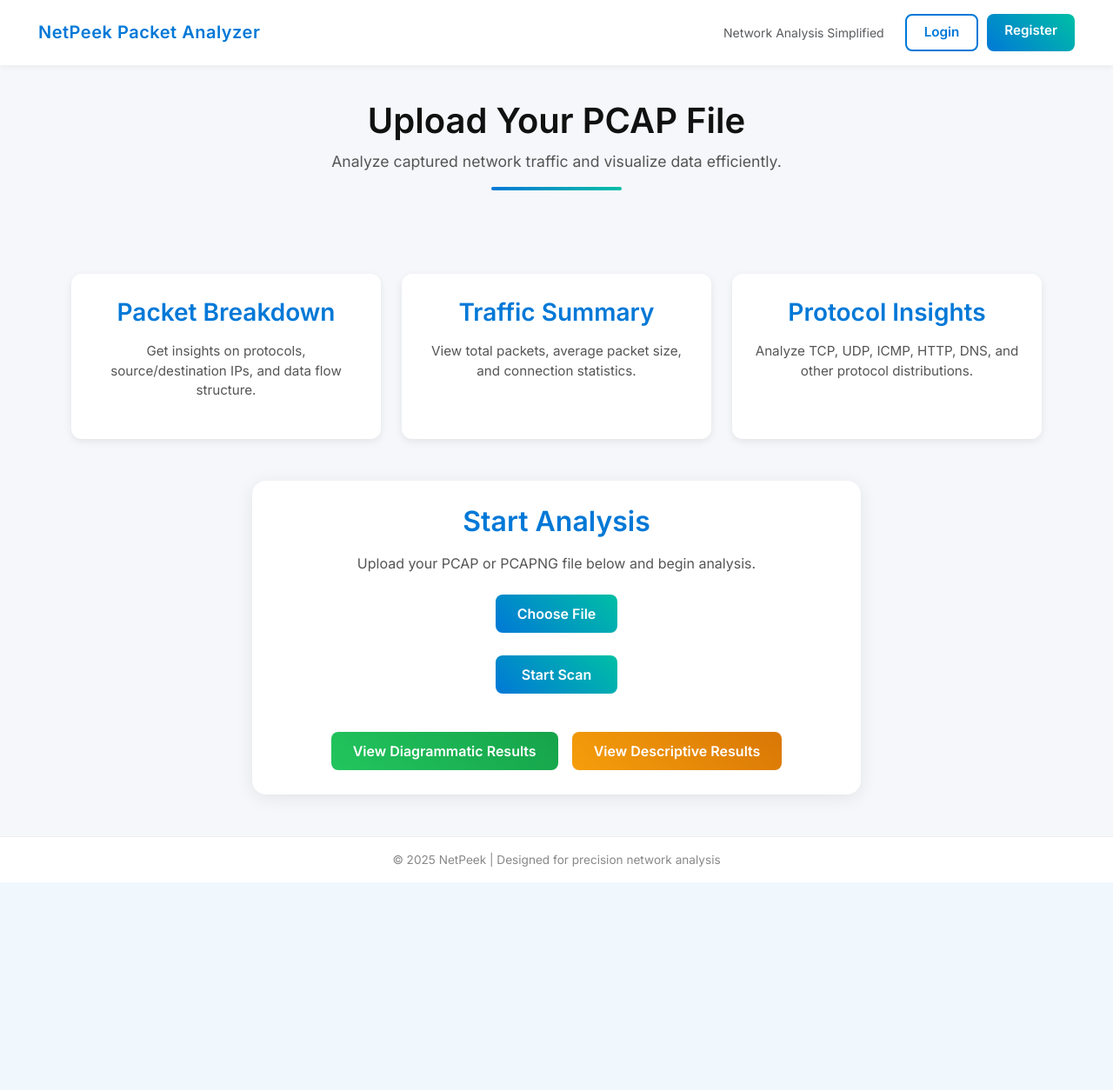
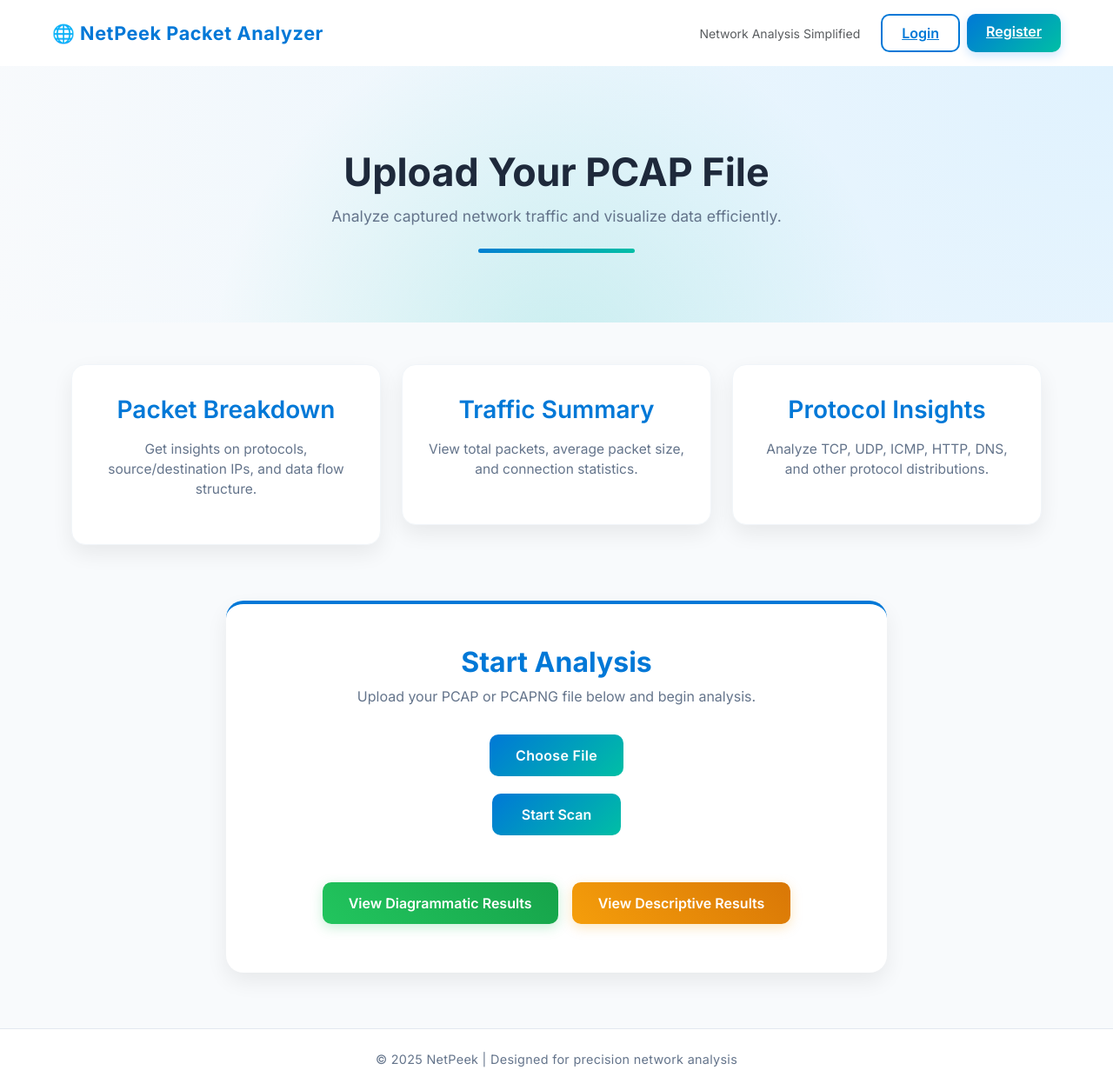
Before and after one commit to divesh-bhakari/NetPeek, a Flask app: page / in a window 1280 px wide. Shown: the whole page at 87% size. Before the commit the page ends 1015 px from the top, so only its background shows below. Run offline with Flask 3, Linux system fonts and the light colour scheme.

Commit message:
upgrade in index and result

```diff
--- a/backend/templates/index.html
+++ b/backend/templates/index.html
@@ -7,213 +7,270 @@
 
 <!-- Bootstrap -->
 <link href="https://cdn.jsdelivr.net/npm/bootstrap@5.3.0/dist/css/bootstrap.min.css" rel="stylesheet">
-<link href="https://fonts.googleapis.com/css2?family=Inter:wght@400;600&display=swap" rel="stylesheet">
+<link href="https://fonts.googleapis.com/css2?family=Inter:wght@400;500;600;700&display=swap" rel="stylesheet">
 
 <style>
-body {
-background-color: #f5f7fa;
-color: #222;
-font-family: 'Inter', sans-serif;
-margin: 0;
-padding: 0;
+:root {
+  --primary-color: #0078d7;
+  --secondary-color: #00bfa5;
+  --accent-color: #f59e0b;
+  --gradient: linear-gradient(135deg, var(--primary-color), var(--secondary-color));
+  --dark-gradient: linear-gradient(135deg, #0f172a, #1e293b);
+  --bg-light: #f8fafc;
+  --text-dark: #1e293b;
+  --text-muted: #64748b;
+  --card-shadow: 0 10px 25px rgba(0,0,0,0.07);
+  --hover-shadow: 0 15px 35px rgba(0,0,0,0.12);
 }
 
+body {
+  font-family: 'Inter', sans-serif;
+  background-color: var(--bg-light);
+  color: var(--text-dark);
+  margin: 0;
+  overflow-x: hidden;
+  scroll-behavior: smooth;
+}
+
+/* Navbar */
 .navbar {
-background: #ffffff;
-box-shadow: 0 2px 8px rgba(0,0,0,0.05);
-padding: 1rem 2rem;
+  background: #fff;
+  box-shadow: 0 4px 20px rgba(0,0,0,0.05);
+  padding: 1rem 3rem;
+  transition: all 0.3s ease;
+}
+.navbar:hover {
+  box-shadow: 0 6px 28px rgba(0,0,0,0.07);
 }
 .navbar-brand {
   font-weight: 700;
-color: #0078d7 !important;
-letter-spacing: 0.5px;
+  color: var(--primary-color) !important;
+  font-size: 1.35rem;
+  letter-spacing: 0.6px;
+}
+.navbar-brand::before {
+  content: "🌐 ";
+  font-size: 1.3rem;
+}
+.auth-buttons a {
+  border-radius: 10px;
+  font-weight: 600;
+  padding: 8px 22px;
+  transition: all 0.3s ease;
+}
+.btn-login {
+  color: var(--primary-color);
+  border: 2px solid var(--primary-color);
+}
+.btn-login:hover {
+  background: var(--primary-color);
+  color: #fff;
+}
+.btn-register {
+  background: var(--gradient);
+  color: #fff;
+  border: none;
+  box-shadow: 0 4px 12px rgba(0,123,255,0.2);
+}
+.btn-register:hover {
+  transform: translateY(-2px) scale(1.04);
+  box-shadow: 0 8px 20px rgba(0,123,255,0.25);
 }
 
-.auth-buttons {
-display: flex;
-gap: 10px;
+/* Hero Section */
+.hero {
+  text-align: center;
+  padding: 6rem 1.5rem 3rem;
+  background: radial-gradient(circle at top right, #e0f2fe 0%, #f8fafc 100%);
+  position: relative;
+  overflow: hidden;
+}
+.hero::after {
+  content: "";
+  position: absolute;
+  top: -20%;
+  left: 50%;
+  transform: translateX(-50%);
+  width: 800px;
+  height: 800px;
+  background: radial-gradient(circle, rgba(0,191,165,0.15), transparent 70%);
+  z-index: 0;
+}
+.hero h1 {
+  font-weight: 700;
+  font-size: 2.8rem;
+  color: var(--text-dark);
+  position: relative;
+  z-index: 2;
+}
+.hero p {
+  font-size: 1.1rem;
+  color: var(--text-muted);
+  margin-top: 10px;
+  z-index: 2;
+  position: relative;
+}
+.gradient-bar {
+  height: 5px;
+  width: 180px;
+  background: var(--gradient);
+  border-radius: 3px;
+  margin: 1.5rem auto 2rem;
 }
 
-.btn-login, .btn-register {
-padding: 8px 20px;
-border-radius: 8px;
+/* Feature Cards */
+.feature-box {
+  background: #fff;
+  padding: 2.2rem 1.5rem;
+  border-radius: 16px;
+  box-shadow: var(--card-shadow);
+  text-align: center;
+  transition: all 0.3s ease;
+  border: 1px solid #f1f5f9;
+}
+.feature-box:hover {
+  transform: translateY(-6px);
+  box-shadow: var(--hover-shadow);
+}
+.feature-box h3 {
+  color: var(--primary-color);
   font-weight: 600;
-text-decoration: none;
-transition: 0.3s;
-font-size: 0.95rem;
+  margin-bottom: 1rem;
+}
+.feature-box p {
+  color: var(--text-muted);
+  font-size: 0.97rem;
+  line-height: 1.5;
 }
 
-.btn-login {
-background: transparent;
-color: #0078d7;
-border: 2px solid #0078d7;
+/* Upload Section */
+.upload-card {
+  background: #fff;
+  border-radius: 20px;
+  padding: 3rem 3rem 3.5rem;
+  box-shadow: var(--card-shadow);
+  max-width: 760px;
+  margin: 4rem auto;
+  text-align: center;
+  border-top: 4px solid var(--primary-color);
+  transition: all 0.3s ease;
 }
-
-.btn-login:hover {
-background: #0078d7;
-color: white;
+.upload-card:hover {
+  transform: translateY(-4px);
+  box-shadow: var(--hover-shadow);
 }
-
-.btn-register {
-background: linear-gradient(45deg, #0078d7, #00bfa5);
-color: white;
-border: none;
+.upload-card h2 {
+  font-weight: 700;
+  color: var(--primary-color);
 }
-
-.btn-register:hover {
-opacity: 0.9;
-transform: scale(1.05);
-}
-
-.hero {
-text-align: center;
-padding: 2.5rem 1rem 1.5rem 1rem;
-}
-.hero h1 {
-font-size: 2.5rem;
-font-weight: 700;
-color: #111;
-}
-.hero p {
-color: #555;
-font-size: 1.1rem;
-margin-top: 10px;
-}
-.gradient-bar {
-height: 4px;
-background: linear-gradient(90deg, #0078d7, #00bfa5);
-width: 150px;
-border-radius: 3px;
-margin: 1rem auto 1.5rem;
-}
-
-.feature-box {
-background: #ffffff;
-padding: 1.75rem 1.25rem;
-border-radius: 12px;
-text-align: center;
-box-shadow: 0 3px 10px rgba(0,0,0,0.08);
-transition: all 0.3s ease;
-height: 100%;
-}
-.feature-box:hover {
-transform: translateY(-4px);
-box-shadow: 0 8px 18px rgba(0,0,0,0.12);
-}
-.feature-box h3 {
-color: #0078d7;
-margin-bottom: 1rem;
-font-weight: 600;
-}
-.feature-box p {
-color: #555;
-font-size: 0.95rem;
-}
-
-.upload-card {
-background: #ffffff;
-border-radius: 16px;
-padding: 1.75rem 3.5rem;
-box-shadow: 0 4px 20px rgba(0,0,0,0.08);
-max-width: 700px;
-margin: 2.5rem auto;
-text-align: center;
+.upload-card p {
+  color: var(--text-muted);
 }
 
 input[type="file"] { display: none; }
 
 label {
-background: linear-gradient(45deg, #0078d7, #00bfa5);
-color: white;
-padding: 10px 25px;
-border-radius: 8px;
+  background: var(--gradient);
+  color: #fff;
+  padding: 12px 30px;
+  border-radius: 10px;
   cursor: pointer;
   font-weight: 600;
-transition: 0.3s;
+  letter-spacing: 0.3px;
+  transition: all 0.3s ease;
   display: inline-block;
-margin-bottom: 1rem;
+  margin-top: 1rem;
 }
-label:hover { opacity: 0.9; }
+label:hover {
+  transform: scale(1.05);
+  box-shadow: 0 5px 18px rgba(0,123,255,0.25);
+}
 
 .btn-scan {
-background: linear-gradient(45deg, #0078d7, #00bfa5);
+  background: var(--gradient);
   border: none;
-color: white;
+  color: #fff;
   font-weight: 600;
-padding: 10px 30px;
-border-radius: 8px;
+  padding: 12px 34px;
+  border-radius: 10px;
+  margin-top: 20px;
   cursor: pointer;
-margin-top: 10px;
-transition: 0.3s;
+  transition: all 0.3s ease;
 }
 .btn-scan:hover {
-transform: scale(1.05);
-opacity: 0.95;
-box-shadow: 0 0 15px rgba(0, 123, 255, 0.3);
+  transform: scale(1.06);
+  box-shadow: 0 6px 20px rgba(0,191,165,0.35);
 }
 
+/* Progress Bar */
 #progressContainer {
   width: 100%;
-height: 10px;
+  height: 12px;
   background: #e9ecef;
-border-radius: 5px;
+  border-radius: 6px;
   overflow: hidden;
-margin-top: 20px;
   display: none;
+  margin-top: 25px;
 }
-
 #progressBar {
   height: 100%;
   width: 0%;
-background: linear-gradient(90deg, #0078d7, #00bfa5);
-transition: width 0.4s;
+  background: var(--gradient);
+  transition: width 0.5s ease;
 }
-
 #progressText {
-margin-top: 10px;
+  margin-top: 12px;
   font-size: 14px;
-color: #333;
+  color: var(--text-muted);
 }
-
 #resultMessage {
   margin-top: 20px;
   font-weight: 500;
-color: #333;
+  color: var(--text-dark);
 }
 
+/* Results Buttons */
 .view-results {
-margin-top: 20px;
+  margin-top: 30px;
   border: none;
-color: white;
-padding: 10px 25px;
-border-radius: 8px;
+  color: #fff;
+  padding: 12px 30px;
+  border-radius: 10px;
   font-weight: 600;
-transition: 0.3s;
+  transition: all 0.3s ease;
   cursor: pointer;
 }
 .view-results:hover {
-transform: scale(1.05);
-opacity: 0.95;
-box-shadow: 0 0 15px rgba(22, 163, 74, 0.3);
+  transform: scale(1.07);
+}
+.diagram-btn {
+  background: linear-gradient(45deg, #22c55e, #16a34a);
+  box-shadow: 0 4px 14px rgba(34,197,94,0.25);
+}
+.descriptive-btn {
+  background: linear-gradient(45deg, #f59e0b, #d97706);
+  box-shadow: 0 4px 14px rgba(245,158,11,0.25);
 }
 
+/* Footer */
 footer {
   text-align: center;
-font-size: 0.85rem;
-color: #888;
-padding: 1rem;
-border-top: 1px solid #eee;
+  font-size: 0.9rem;
+  color: var(--text-muted);
+  border-top: 1px solid #e2e8f0;
+  padding: 1.5rem;
   background: #fff;
-margin-top: 3rem;
+  margin-top: 4rem;
+  letter-spacing: 0.3px;
 }
 
-/* Descriptive button color */
-.descriptive-btn {
-background: linear-gradient(45deg, #f59e0b, #d97706);
+/* Subtle animation */
+@keyframes fadeIn {
+  from { opacity: 0; transform: translateY(20px); }
+  to { opacity: 1; transform: translateY(0); }
 }
-
-.diagram-btn {
-background: linear-gradient(45deg, #22c55e, #16a34a);
+.hero, .feature-box, .upload-card {
+  animation: fadeIn 1.1s ease;
 }
 </style>
 </head>
@@ -225,7 +282,7 @@ background: linear-gradient(45deg, #22c55e, #16a34a);
     <a class="navbar-brand">NetPeek Packet Analyzer</a>
     <div class="d-flex align-items-center gap-4">
       <span class="text-muted small">Network Analysis Simplified</span>
-<div class="auth-buttons">
+      <div class="auth-buttons d-flex gap-2">
         <a href="login.html" class="btn-login">Login</a>
         <a href="registration.html" class="btn-register">Register</a>
       </div>
@@ -263,20 +320,17 @@ background: linear-gradient(45deg, #22c55e, #16a34a);
 </div>
 
 <div class="upload-card">
-<h2 class="mb-3" style="color:#0078d7; font-weight:600;">Start Analysis</h2>
-<p class="mb-4" style="color:#555;">Upload your PCAP or PCAPNG file below and begin analysis.</p>
+  <h2>Start Analysis</h2>
+  <p>Upload your PCAP or PCAPNG file below and begin analysis.</p>
 
   <input type="file" id="fileInput" accept=".pcap,.pcapng">
   <label for="fileInput">Choose File</label><br>
   <button id="uploadBtn" class="btn-scan">Start Scan</button>
 
-<div id="progressContainer">
-<div id="progressBar"></div>
-</div>
+  <div id="progressContainer"><div id="progressBar"></div></div>
   <div id="progressText"></div>
   <div id="resultMessage"></div>
 
-<!-- Two buttons for results -->
   <div class="d-flex justify-content-center gap-3 mt-4">
     <button id="viewDiagramBtn" class="view-results diagram-btn" disabled>View Diagrammatic Results</button>
     <button id="viewDescriptiveBtn" class="view-results descriptive-btn" disabled>View Descriptive Results</button>
@@ -287,6 +341,7 @@ background: linear-gradient(45deg, #22c55e, #16a34a);
   © 2025 NetPeek | Designed for precision network analysis
 </footer>
 
+<!-- Original JavaScript logic unchanged -->
 <script>
 const fileInput = document.getElementById('fileInput');
 const uploadBtn = document.getElementById('uploadBtn');
@@ -297,14 +352,11 @@ const resultMessage = document.getElementById('resultMessage');
 const viewDiagramBtn = document.getElementById('viewDiagramBtn');
 const viewDescriptiveBtn = document.getElementById('viewDescriptiveBtn');
 
-let currentFileId = null; // store current file ID
+let currentFileId = null;
 
 uploadBtn.addEventListener('click', () => {
   const file = fileInput.files[0];
-if (!file) {
-alert("Please select a file first!");
-return;
-}
+  if (!file) { alert("Please select a file first!"); return; }
 
   const formData = new FormData();
   formData.append("file", file);
@@ -320,14 +372,10 @@ fetch("/upload", { method: "POST", body: formData })
       const data = await response.json();
       progressBar.style.width = "100%";
       progressText.innerText = "100%";
-
       if (response.ok) {
         currentFileId = data.file_id;
         localStorage.setItem("netpeek_file_id", currentFileId);
-
         resultMessage.innerHTML = `<strong>${data.message}</strong><br>Total Packets Parsed: ${data.summary.packets_parsed}`;
-
-// Enable both buttons
         viewDiagramBtn.disabled = false;
         viewDescriptiveBtn.disabled = false;
       } else {
@@ -342,19 +390,12 @@ progressText.innerText = "100%";
 });
 
 viewDiagramBtn.addEventListener('click', () => {
-if (currentFileId) {
-window.location.href = `/result.html?file_id=${currentFileId}`;
-} else {
-alert("Please upload and analyze a file first!");
-}
+  if (currentFileId) window.location.href = `/result.html?file_id=${currentFileId}`;
+  else alert("Please upload and analyze a file first!");
 });
-
 viewDescriptiveBtn.addEventListener('click', () => {
-if (currentFileId) {
-window.location.href = `/descriptive_result.html?file_id=${currentFileId}`;
-} else {
-alert("Please upload and analyze a file first!");
-}
+  if (currentFileId) window.location.href = `/descriptive_result.html?file_id=${currentFileId}`;
+  else alert("Please upload and analyze a file first!");
 });
 </script>
 
```
Also changed, not shown: backend/templates/result.html (+139 -190 lines). Lines whose indentation alone changed are shown as unchanged.
